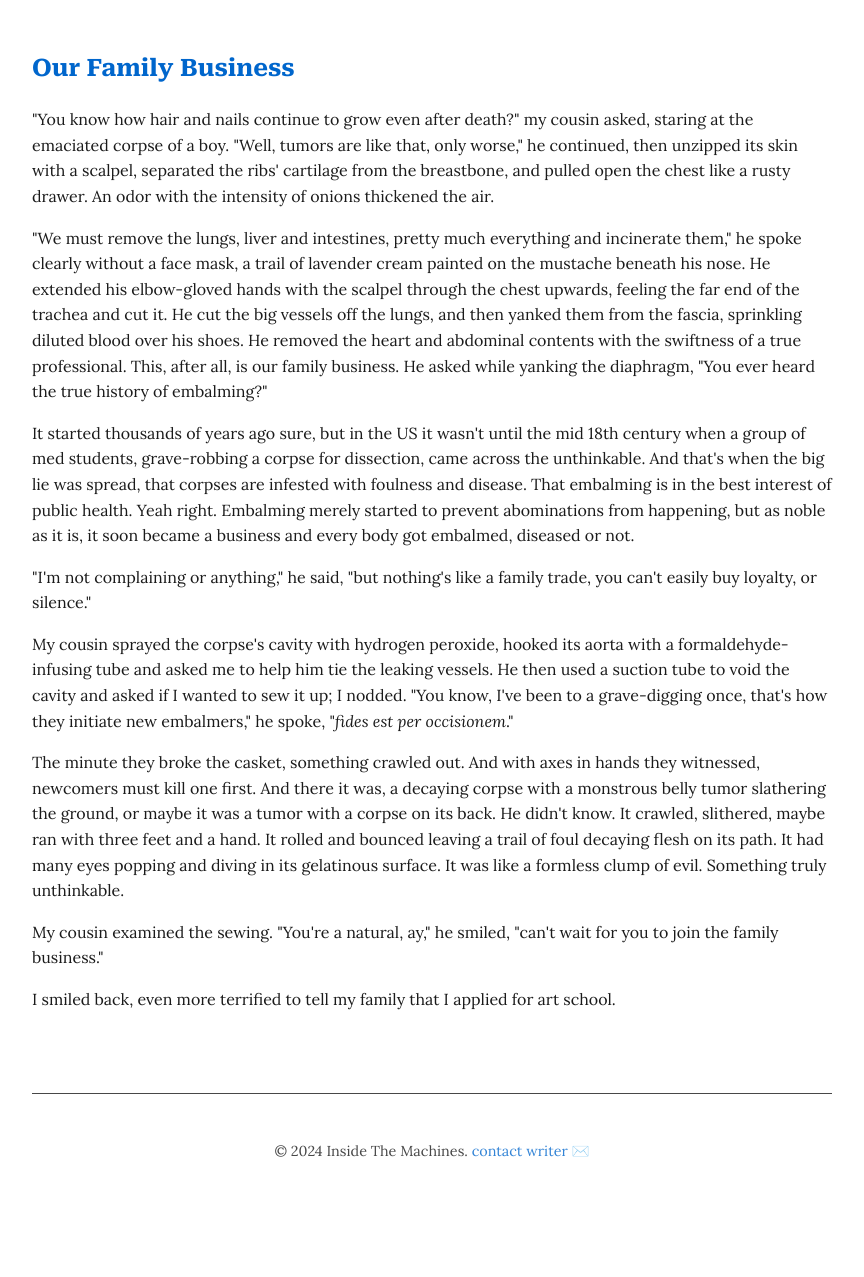
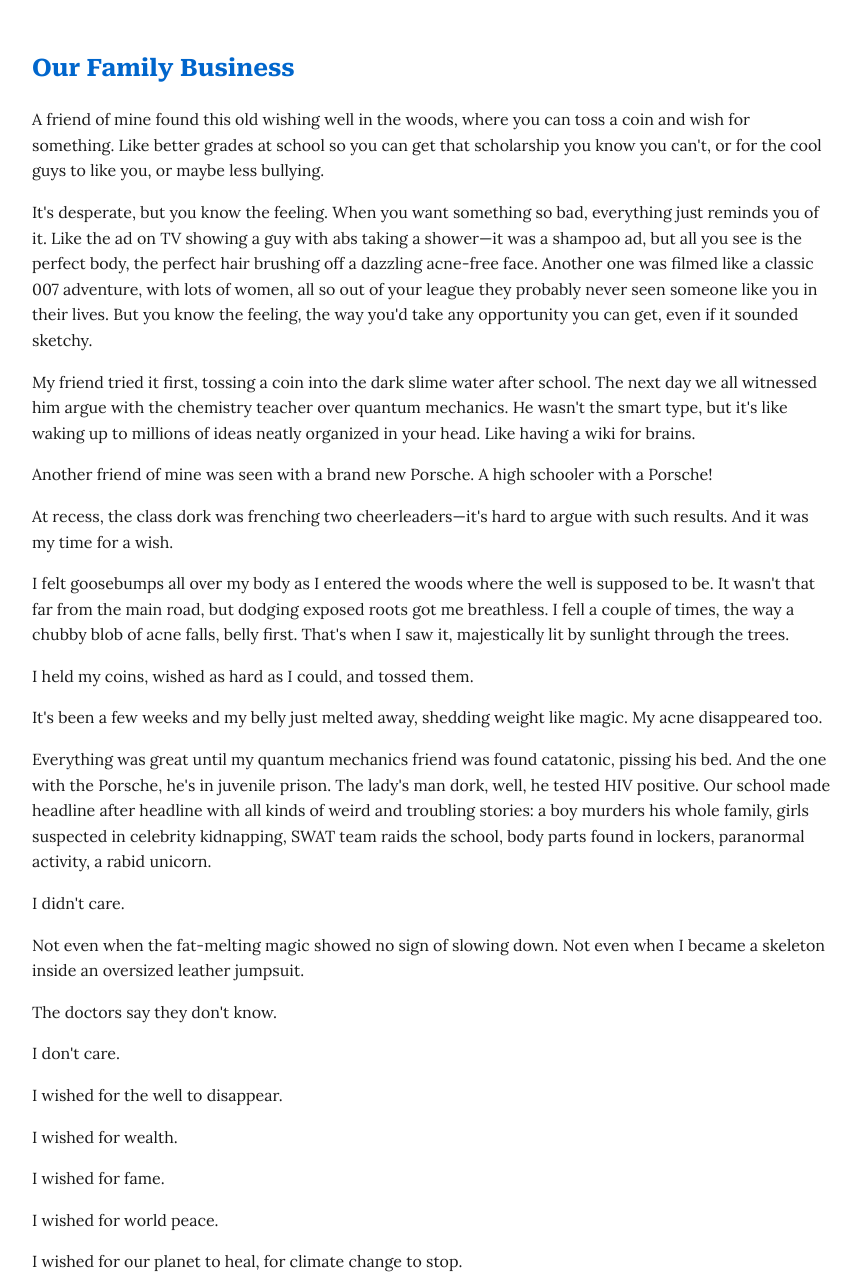
Before and after one commit to mohsilas/insidethemachines, a plain HTML site: page index.html in a window 1280 px wide. Shown: the part 83-1360 px from the top of the page, without its empty margins (208-1072 px from the left). Before the commit the page ends 1308 px from the top, so only its background shows below. Drawn offline with Linux system fonts and the light colour scheme.

Commit message:
Update blog: 2024-11-30 00:02:47

```diff
--- a/index.html
+++ b/index.html
@@ -115,14 +115,24 @@
                     </header>
                     <article>
                         <h1>Our Family Business</h1>
-<p>"You know how hair and nails continue to grow even after death?" my cousin asked, staring at the emaciated corpse of a boy. "Well, tumors are like that, only worse," he continued, then unzipped its skin with a scalpel, separated the ribs' cartilage from the breastbone, and pulled open the chest like a rusty drawer. An odor with the intensity of onions thickened the air.</p>
-<p>"We must remove the lungs, liver and intestines, pretty much everything and incinerate them," he spoke clearly without a face mask, a trail of lavender cream painted on the mustache beneath his nose. He extended his elbow-gloved hands with the scalpel through the chest upwards, feeling the far end of the trachea and cut it. He cut the big vessels off the lungs, and then yanked them from the fascia, sprinkling diluted blood over his shoes. He removed the heart and abdominal contents with the swiftness of a true professional. This, after all, is our family business. He asked while yanking the diaphragm, "You ever heard the true history of embalming?"</p>
-<p>It started thousands of years ago sure, but in the US it wasn't until the mid 18th century when a group of med students, grave-robbing a corpse for dissection, came across the unthinkable. And that's when the big lie was spread, that corpses are infested with foulness and disease. That embalming is in the best interest of public health. Yeah right. Embalming merely started to prevent abominations from happening, but as noble as it is, it soon became a business and every body got embalmed, diseased or not.</p>
-<p>"I'm not complaining or anything," he said, "but nothing's like a family trade, you can't easily buy loyalty, or silence."</p>
-<p>My cousin sprayed the corpse's cavity with hydrogen peroxide, hooked its aorta with a formaldehyde-infusing tube and asked me to help him tie the leaking vessels. He then used a suction tube to void the cavity and asked if I wanted to sew it up; I nodded. "You know, I've been to a grave-digging once, that's how they initiate new embalmers," he spoke, "<em>fides est per occisionem</em>."</p>
-<p>The minute they broke the casket, something crawled out. And with axes in hands they witnessed, newcomers must kill one first. And there it was, a decaying corpse with a monstrous belly tumor slathering the ground, or maybe it was a tumor with a corpse on its back. He didn't know. It crawled, slithered, maybe ran with three feet and a hand. It rolled and bounced leaving a trail of foul decaying flesh on its path. It had many eyes popping and diving in its gelatinous surface. It was like a formless clump of evil. Something truly unthinkable.</p>
-<p>My cousin examined the sewing. "You're a natural, ay," he smiled, "can't wait for you to join the family business."</p>
-<p>I smiled back, even more terrified to tell my family that I applied for art school.</p>
+<p>A friend of mine found this old wishing well in the woods, where you can toss a coin and wish for something. Like better grades at school so you can get that scholarship you know you can't, or for the cool guys to like you, or maybe less bullying.</p>
+<p>It's desperate, but you know the feeling. When you want something so bad, everything just reminds you of it. Like the ad on TV showing a guy with abs taking a shower—it was a shampoo ad, but all you see is the perfect body, the perfect hair brushing off a dazzling acne-free face. Another one was filmed like a classic 007 adventure, with lots of women, all so out of your league they probably never seen someone like you in their lives. But you know the feeling, the way you'd take any opportunity you can get, even if it sounded sketchy.</p>
+<p>My friend tried it first, tossing a coin into the dark slime water after school. The next day we all witnessed him argue with the chemistry teacher over quantum mechanics. He wasn't the smart type, but it's like waking up to millions of ideas neatly organized in your head. Like having a wiki for brains.</p>
+<p>Another friend of mine was seen with a brand new Porsche. A high schooler with a Porsche!</p>
+<p>At recess, the class dork was frenching two cheerleaders—it's hard to argue with such results. And it was my time for a wish.</p>
+<p>I felt goosebumps all over my body as I entered the woods where the well is supposed to be. It wasn't that far from the main road, but dodging exposed roots got me breathless. I fell a couple of times, the way a chubby blob of acne falls, belly first. That's when I saw it, majestically lit by sunlight through the trees.</p>
+<p>I held my coins, wished as hard as I could, and tossed them.</p>
+<p>It's been a few weeks and my belly just melted away, shedding weight like magic. My acne disappeared too.</p>
+<p>Everything was great until my quantum mechanics friend was found catatonic, pissing his bed. And the one with the Porsche, he's in juvenile prison. The lady's man dork, well, he tested HIV positive. Our school made headline after headline with all kinds of weird and troubling stories: a boy murders his whole family, girls suspected in celebrity kidnapping, SWAT team raids the school, body parts found in lockers, paranormal activity, a rabid unicorn.</p>
+<p>I didn't care.</p>
+<p>Not even when the fat-melting magic showed no sign of slowing down. Not even when I became a skeleton inside an oversized leather jumpsuit.</p>
+<p>The doctors say they don't know.</p>
+<p>I don't care.</p>
+<p>I wished for the well to disappear.</p>
+<p>I wished for wealth.</p>
+<p>I wished for fame.</p>
+<p>I wished for world peace.</p>
+<p>I wished for our planet to heal, for climate change to stop.</p>
                     </article>
                     <footer>
                         <p>© 2024 Inside The Machines. <a href="mailto:mohsilas@outlook.com">contact writer ✉️</a></p>
```
